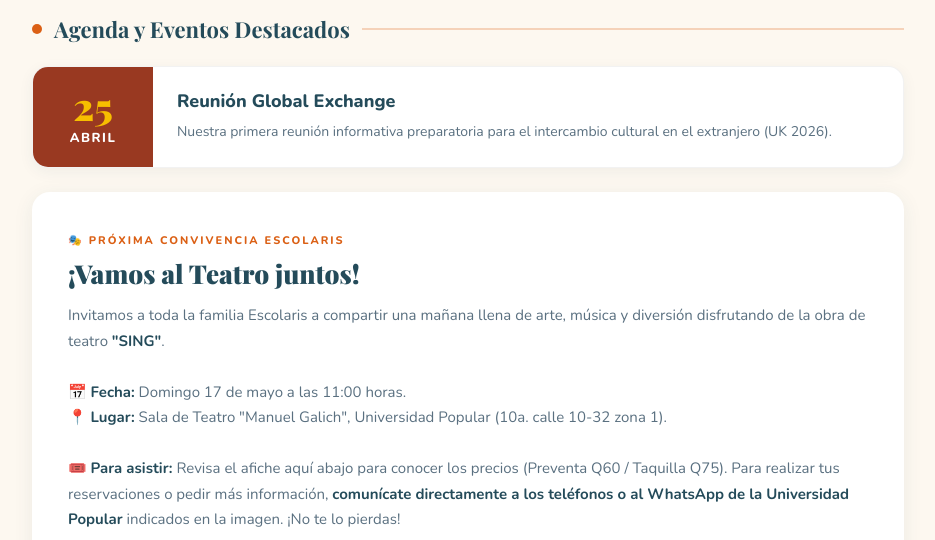
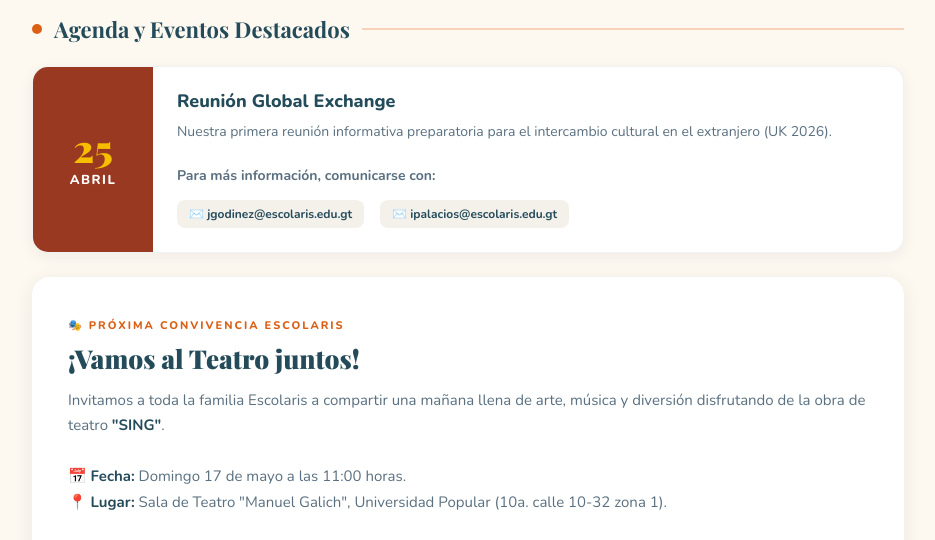
Before and after one commit to sushierodas-svg/Boletin_ABRIL_Escolaris, a plain HTML site: page index.html in a window 1280 px wide. Shown: the part 880-1420 px from the top of the page, without its empty margins (172-1107 px from the left). Drawn offline with nearby package versions, Linux system fonts and the light colour scheme.

Commit message:
Update index.html

```diff
--- a/index.html
+++ b/index.html
@@ -155,7 +155,11 @@ body { font-family: 'Nunito', sans-serif; background: var(--crema); color: var(-
       <div class="ev-fecha" style="background: var(--ladrillo);"><div class="ev-dia">25</div><div class="ev-mes">Abril</div></div>
       <div class="ev-info">
         <div class="ev-tit">Reunión Global Exchange</div>
-        <div class="ev-desc">Nuestra primera reunión informativa preparatoria para el intercambio cultural en el extranjero (UK 2026).</div>
+        <div class="ev-desc">Nuestra primera reunión informativa preparatoria para el intercambio cultural en el extranjero (UK 2026).<br><br><strong>Para más información, comunicarse con:</strong></div>
+        <div class="correos" style="margin-top: 12px;">
+          <a href="mailto:jgodinez@escolaris.edu.gt" style="font-size: 12px; padding: 6px 12px;">✉️ jgodinez@escolaris.edu.gt</a>
+          <a href="mailto:ipalacios@escolaris.edu.gt" style="font-size: 12px; padding: 6px 12px;">✉️ ipalacios@escolaris.edu.gt</a>
+        </div>
       </div>
     </div>
   </div>
```
